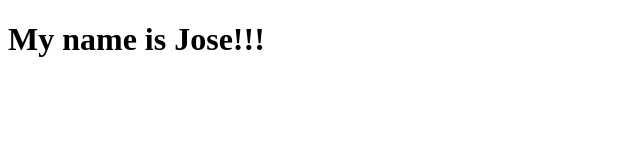
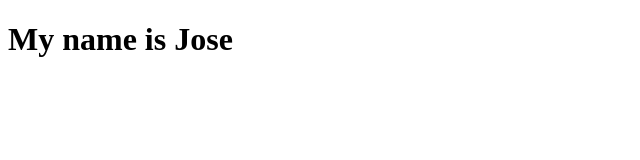
Before and after one commit to quiquitoq/firts-github-project, a plain HTML site: page index.html in a window 1280 px wide. Shown: the full height of the page, 0-640 px from the left. Drawn offline with Linux system fonts and the light colour scheme.

Commit message:
Remove exclamation marks

```diff
--- a/index.html
+++ b/index.html
@@ -7,6 +7,6 @@
     <title>Document</title>
 </head>
 <body>
-    <h1>My name is Jose!!!</h1>
+    <h1>My name is Jose</h1>
 </body>
 </html>
```
